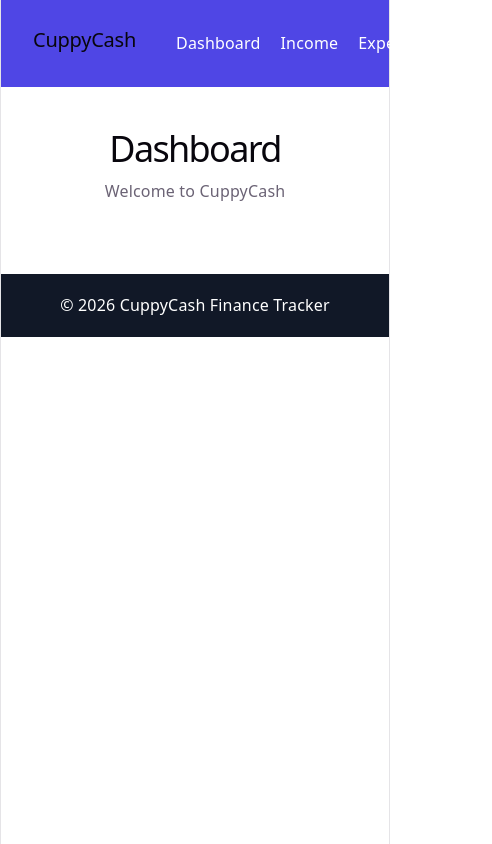
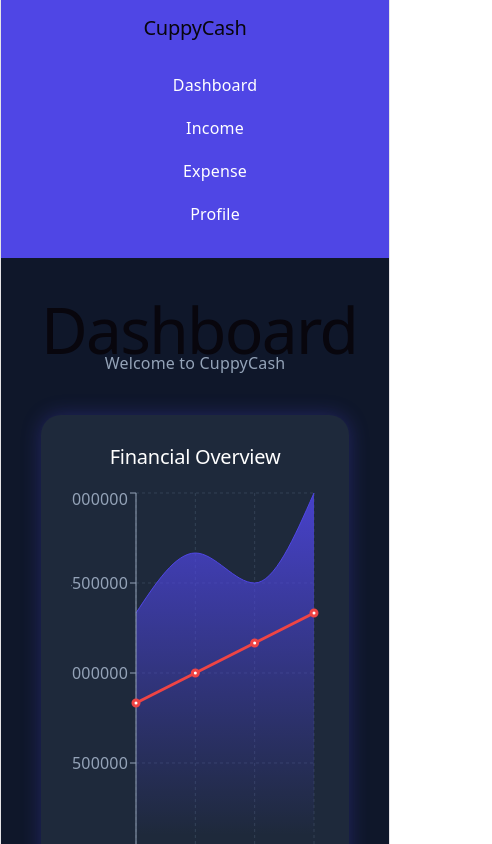
Before and after one commit to aydellast/pemrograman_fullstack, a React app in the folder frontend/: page / in a window 390 px wide. Shown: the top 844 px of the page, 492 px wide, since content can reach past the window. Built offline with nearby package versions, Linux system fonts and the light colour scheme; the HTML template or start-up script is replaced by a standard one.

Commit message:
Update sprit 9 chart UI

```diff
--- /dev/null
+++ b/frontend/src/components/Chart/Chart.jsx
@@ -0,0 +1,102 @@
+import {
+  LineChart,
+  Line,
+  XAxis,
+  YAxis,
+  CartesianGrid,
+  Tooltip,
+  ResponsiveContainer,
+  Area,
+  AreaChart,
+} from "recharts";
+
+function Chart() {
+  const data = [
+    {
+      month: "Jan",
+      income: 4000000,
+      expense: 2500000,
+    },
+    {
+      month: "Feb",
+      income: 5000000,
+      expense: 3000000,
+    },
+    {
+      month: "Mar",
+      income: 4500000,
+      expense: 3500000,
+    },
+    {
+      month: "Apr",
+      income: 6000000,
+      expense: 4000000,
+    },
+  ];
+
+  return (
+    <div style={{ width: "100%", height: 400 }}>
+      <h2
+        style={{
+          color: "white",
+          marginBottom: "20px",
+        }}
+      >
+        Financial Overview
+      </h2>
+
+      <ResponsiveContainer>
+        <AreaChart data={data}>
+          <defs>
+            <linearGradient
+              id="incomeColor"
+              x1="0"
+              y1="0"
+              x2="0"
+              y2="1"
+            >
+              <stop
+                offset="5%"
+                stopColor="#4f46e5"
+                stopOpacity={0.8}
+              />
+              <stop
+                offset="95%"
+                stopColor="#4f46e5"
+                stopOpacity={0}
+              />
+            </linearGradient>
+          </defs>
+
+          <CartesianGrid
+            strokeDasharray="3 3"
+            stroke="#334155"
+          />
+
+          <XAxis dataKey="month" stroke="#94a3b8" />
+
+          <YAxis stroke="#94a3b8" />
+
+          <Tooltip />
+
+          <Area
+            type="monotone"
+            dataKey="income"
+            stroke="#4f46e5"
+            fillOpacity={1}
+            fill="url(#incomeColor)"
+          />
+
+          <Line
+            type="monotone"
+            dataKey="expense"
+            stroke="#ef4444"
+            strokeWidth={3}
+          />
+        </AreaChart>
+      </ResponsiveContainer>
+    </div>
+  );
+}
+
+export default Chart;
--- a/frontend/src/components/Footer/Footer.jsx
+++ b/frontend/src/components/Footer/Footer.jsx
@@ -1,8 +1,8 @@
-import "./Footer.css";
+import styles from "./Footer.module.css";
 
 function Footer() {
   return (
-    <footer className="footer">
+    <footer className={styles.footer}>
       <p>© 2026 CuppyCash Finance Tracker</p>
     </footer>
   );
--- a/frontend/src/components/Navbar/Navbar.jsx
+++ b/frontend/src/components/Navbar/Navbar.jsx
@@ -1,11 +1,11 @@
-import "./Navbar.css";
+import styles from "./Navbar.module.css";
 
 function Navbar() {
   return (
-    <nav className="navbar">
+    <nav className={styles.navbar}>
       <h2>CuppyCash</h2>
 
-      <ul className="nav-links">
+      <ul className={styles["nav-links"]}>
         <li>Dashboard</li>
         <li>Income</li>
         <li>Expense</li>
--- a/frontend/src/components/Navbar/Navbar.css
+++ b/frontend/src/components/Navbar/Navbar.module.css
@@ -17,3 +17,15 @@
 .nav-links li {
   cursor: pointer;
 }
+
+@media screen and (max-width: 768px) {
+  .navbar {
+    flex-direction: column;
+    gap: 10px;
+  }
+
+  .nav-links {
+    flex-direction: column;
+    align-items: center;
+  }
+}
--- a/frontend/src/pages/Dashboard/Dashboard.jsx
+++ b/frontend/src/pages/Dashboard/Dashboard.jsx
@@ -1,14 +1,51 @@
 import Navbar from "../../components/Navbar/Navbar";
 import Footer from "../../components/Footer/Footer";
+import Chart from "../../components/Chart/Chart";
 
 function Dashboard() {
   return (
     <>
       <Navbar />
 
-      <div style={{ padding: "30px" }}>
-        <h1>Dashboard</h1>
-        <p>Welcome to CuppyCash</p>
+      <div
+        style={{
+          padding: "40px",
+          background: "#0f172a",
+          minHeight: "100vh",
+          color: "white",
+        }}
+      >
+        <h1
+          style={{
+            fontSize: "64px",
+            marginBottom: "10px",
+            textAlign: "center",
+          }}
+        >
+          Dashboard
+        </h1>
+
+        <p
+          style={{
+            textAlign: "center",
+            color: "#94a3b8",
+            marginBottom: "40px",
+          }}
+        >
+          Welcome to CuppyCash
+        </p>
+
+        {/* CHART CARD */}
+        <div
+          style={{
+            background: "#1e293b",
+            padding: "30px",
+            borderRadius: "20px",
+            boxShadow: "0 0 20px rgba(79,70,229,0.3)",
+          }}
+        >
+          <Chart />
+        </div>
       </div>
 
       <Footer />
@@ -16,4 +53,13 @@ function Dashboard() {
   );
 }
 
+const cardStyle = {
+  flex: "1",
+  minWidth: "250px",
+  background: "#1e293b",
+  padding: "25px",
+  borderRadius: "20px",
+  boxShadow: "0 0 15px rgba(79,70,229,0.2)",
+};
+
 export default Dashboard;
--- a/frontend/src/pages/Login/Login.jsx
+++ b/frontend/src/pages/Login/Login.jsx
@@ -1,9 +1,9 @@
-import "./Login.css";
+import styles from "./Login.module.css";
 
 function Login() {
   return (
-    <div className="login-container">
-      <form className="login-form">
+    <div className={styles.container}>
+      <form className={styles.form}>
         <h2>Login</h2>
 
         <input type="email" placeholder="Email" />
--- a/frontend/src/pages/Login/Login.css
+++ b/frontend/src/pages/Login/Login.module.css
@@ -1,4 +1,4 @@
-.login-container {
+.container {
   height: 100vh;
 
   display: flex;
@@ -8,7 +8,7 @@
   background-color: #f3f4f6;
 }
 
-.login-form {
+.form {
   background: white;
   padding: 30px;
   width: 300px;
--- a/frontend/src/pages/Register/Register.jsx
+++ b/frontend/src/pages/Register/Register.jsx
@@ -1,9 +1,9 @@
-import "./Register.css";
+import styles from "./Register.module.css";
 
 function Register() {
   return (
-    <div className="register-container">
-      <form className="register-form">
+    <div className={styles.container}>
+      <form className={styles.form}>
         <h2>Register</h2>
 
         <input type="text" placeholder="Full Name" />
--- a/frontend/src/pages/Register/Register.css
+++ b/frontend/src/pages/Register/Register.module.css
@@ -1,4 +1,4 @@
-.login-container {
+.container {
   height: 100vh;
 
   display: flex;
@@ -8,7 +8,7 @@
   background-color: #f3f4f6;
 }
 
-.login-form {
+.form {
   background: white;
   padding: 30px;
   width: 300px;
```
Also changed, not shown: frontend/src/components/Footer/Footer.module.css (renamed from frontend/src/components/Footer/Footer.css), 1 other file (tests, documents, lock files or other folders).
